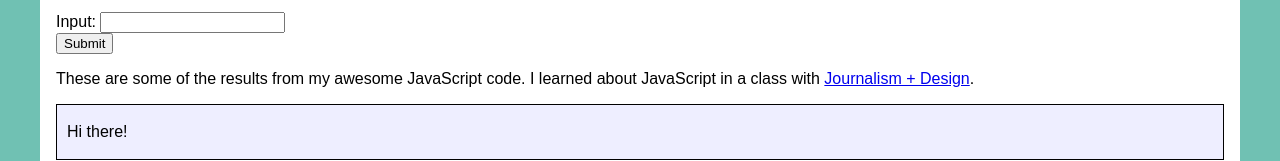
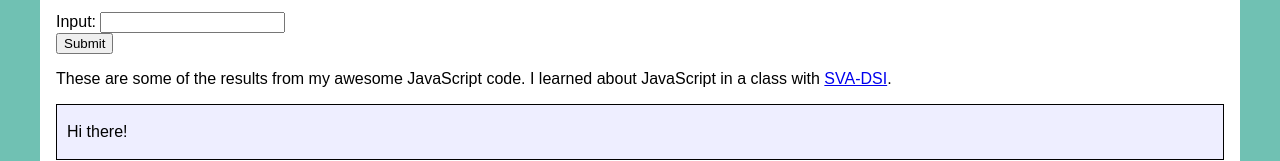
Before and after one commit to auremoser/web-intro-js, a plain HTML site: page files/class4/index.html in a window 1280 px wide. Shown: the part 198-359 px from the top of the page. Drawn offline with Linux system fonts and the light colour scheme.

Commit message:
update files

```diff
--- a/files/class4/index.html
+++ b/files/class4/index.html
@@ -15,7 +15,7 @@
                     <label for="inputValue">Input:</label> <input type="text" id="inputValue"><br/>
                     <input type="submit" value="Submit" id="simpleSubmit">
                 </form>
-                <p>These are some of the results from my awesome JavaScript code. I learned about JavaScript in a class with <a href="http://www.newschool.edu/lang/journalism-design/" id="gdiLink">Journalism + Design</a>.</p>
+                <p>These are some of the results from my awesome JavaScript code. I learned about JavaScript in a class with <a href="http://dsi.sva.edu/course/metrics-and-data-visualization-i/" id="dsiLink">SVA-DSI</a>.</p>
                 <div id="resultsBox"></div>
                 <p>And this is a picture of a turtle:</p>
                 <img src="turtle.jpg" id="turtlePic" alt="Turtle">
```
